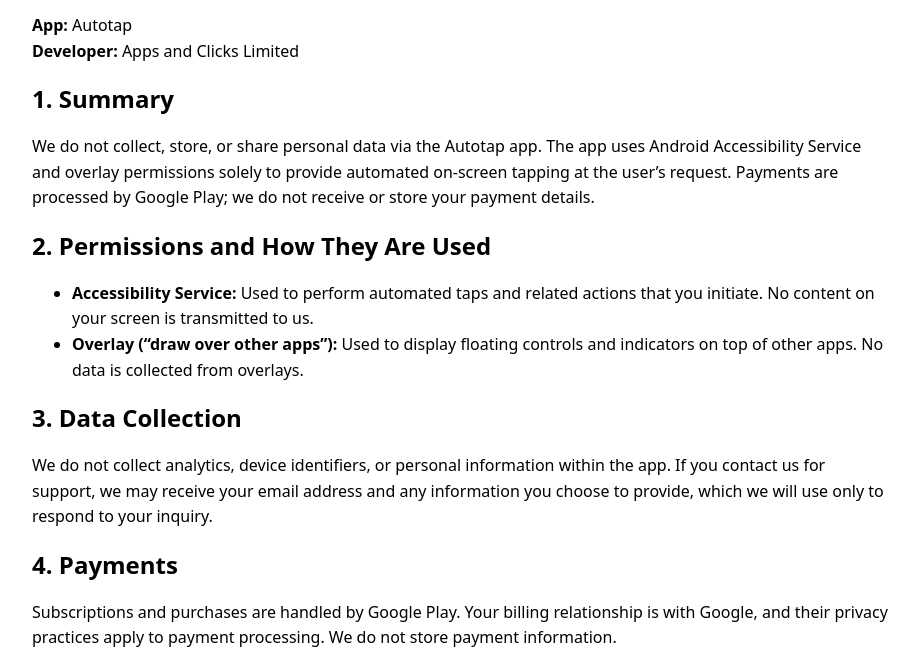
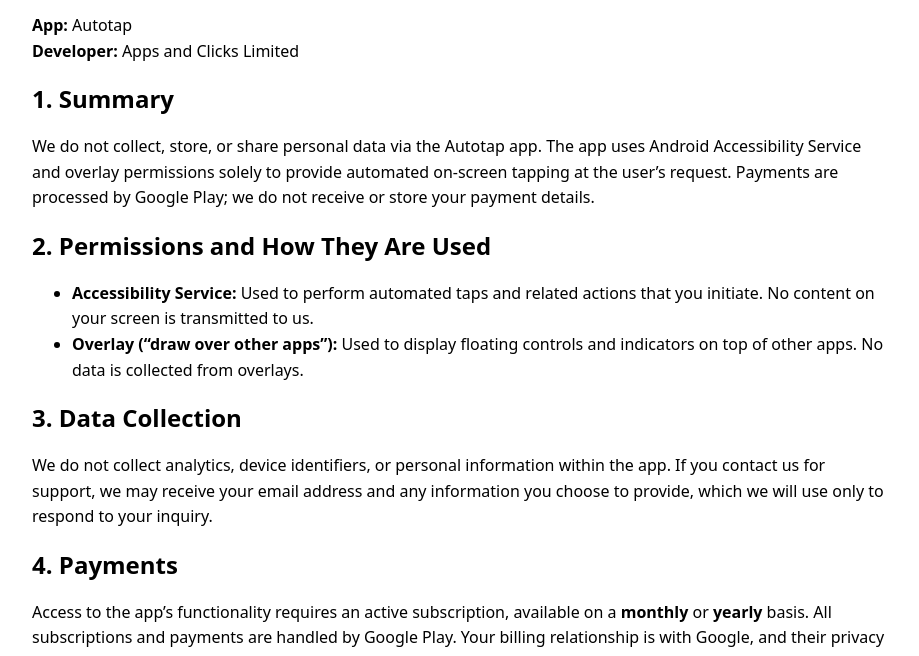
Before and after one commit to AppsandClicks/Autotap, a plain HTML site: page privacy.html in a window 1280 px wide. Shown: the part 134-790 px from the top of the page, without its empty margins (178-1097 px from the left). Drawn offline with Linux system fonts and the light colour scheme.

Commit message:
Updated terminology

```diff
--- a/privacy.html
+++ b/privacy.html
@@ -30,7 +30,7 @@
   <p>We do not collect analytics, device identifiers, or personal information within the app. If you contact us for support, we may receive your email address and any information you choose to provide, which we will use only to respond to your inquiry.</p>
 
   <h2>4. Payments</h2>
-  <p>Subscriptions and purchases are handled by Google Play. Your billing relationship is with Google, and their privacy practices apply to payment processing. We do not store payment information.</p>
+  <p>Access to the app’s functionality requires an active subscription, available on a <strong>monthly</strong> or <strong>yearly</strong> basis. All subscriptions and payments are handled by Google Play. Your billing relationship is with Google, and their privacy practices apply to payment processing. We do not store payment information.</p>
 
   <h2>5. Children’s Privacy</h2>
   <p>The app is not directed to children under 13. We do not knowingly collect personal information from children.</p>
```
